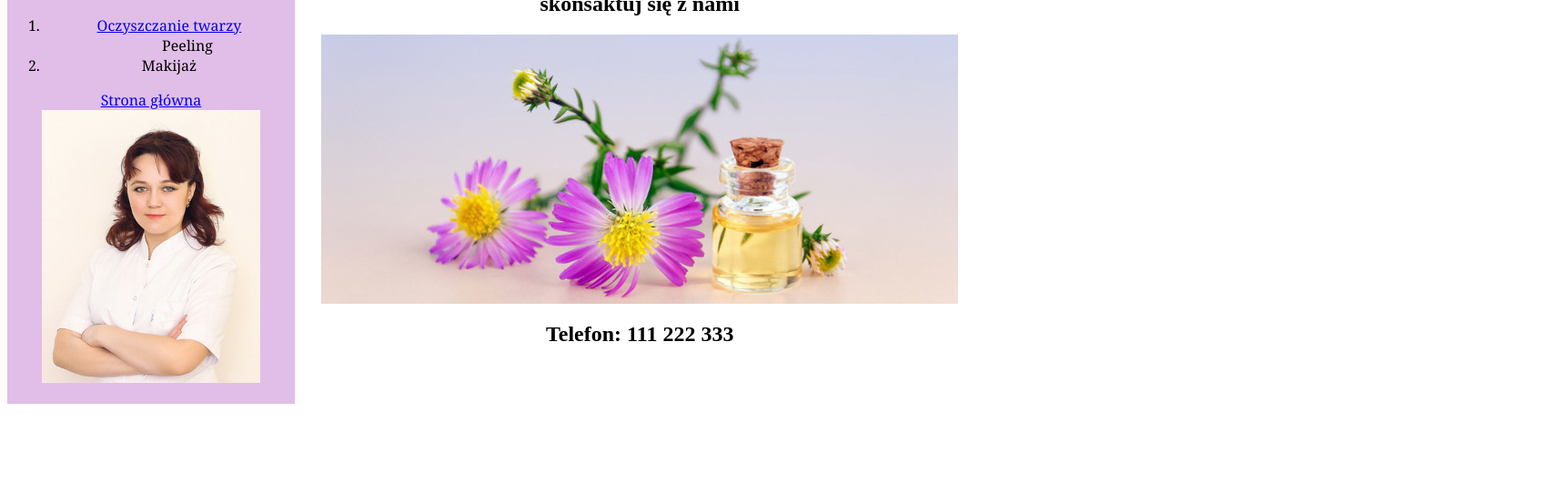
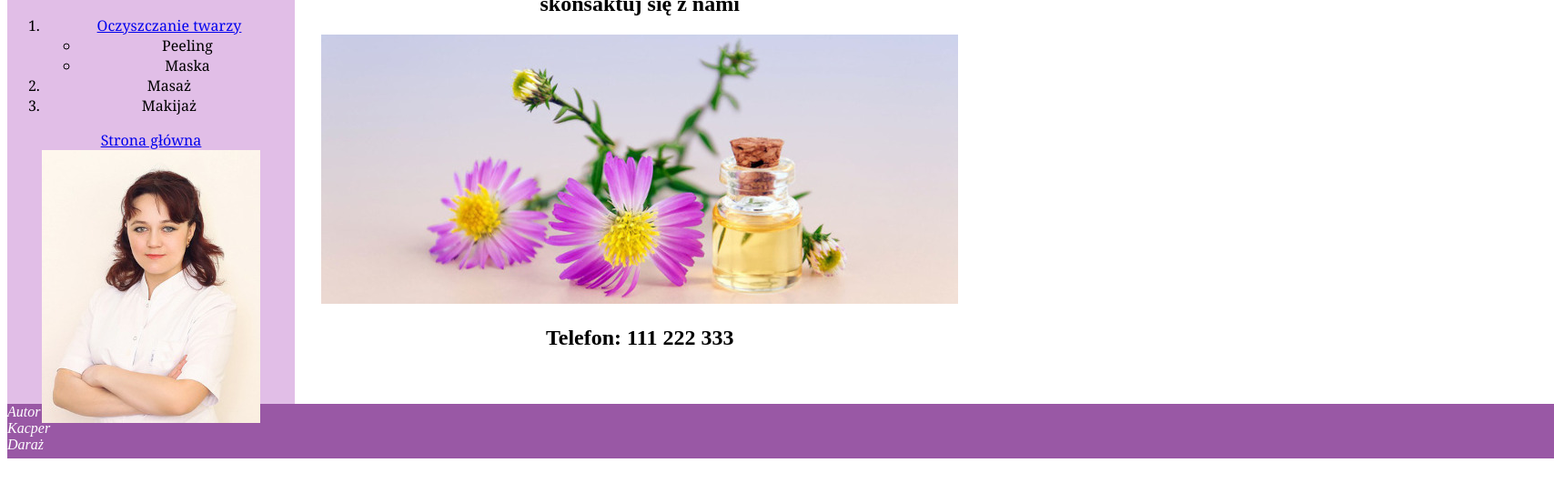
Before and after one commit to mrblux127/kosmetyczka, a plain HTML site: page index.html in a window 1280 px wide. Shown: the part 164-706 px from the top of the page at 91% size, 1708 px wide, since content can reach past the window. Drawn offline with Linux system fonts and the light colour scheme.

Commit message:
strona zrobiona w 60%

```diff
--- a/index.html
+++ b/index.html
@@ -1,11 +1,16 @@
+<!DOCTYPE html>
 <html>
+
 <head>
+    <html lang="pl">
+    <meta charset="UTF-8">
     <title>Salon kosmetyczny</title>
     <link rel="stylesheet" href="styl7.css">
     <header>
         <h1>Usługi kosmetyczne</h1>
     </header>
 </head>
+
 <body>
     <main>
         <div class="left">
@@ -15,7 +20,11 @@
                     <li>
                         <a href="twarz.html">Oczyszczanie twarzy</a>
                     </li>
-                      <ul>Peeling</ul>
+                    <ul>
+                        <li>Peeling</li>
+                        <li>Maska</li>
+                    </ul>
+                    <li>Masaż</li>
                     <li>Makijaż</li>
                 </ol>
                 <a href="index.html" class="a-index">Strona główna</a>
@@ -34,5 +43,9 @@
             </section>
         </div>
     </main>
+    <footer>
+        <i>Autor Kacper Daraż</i>
+    </footer>
 </body>
+
 </html>
--- a/styl7.css
+++ b/styl7.css
@@ -25,3 +25,10 @@ header{
     width: 60%;
     height: 500px;
 }
+
+footer{
+    background-color: #9958a5;
+    height: 60px;
+    color: white;
+    padding-right: 1700px;
+}
```
Lines whose indentation alone changed are shown as unchanged.
